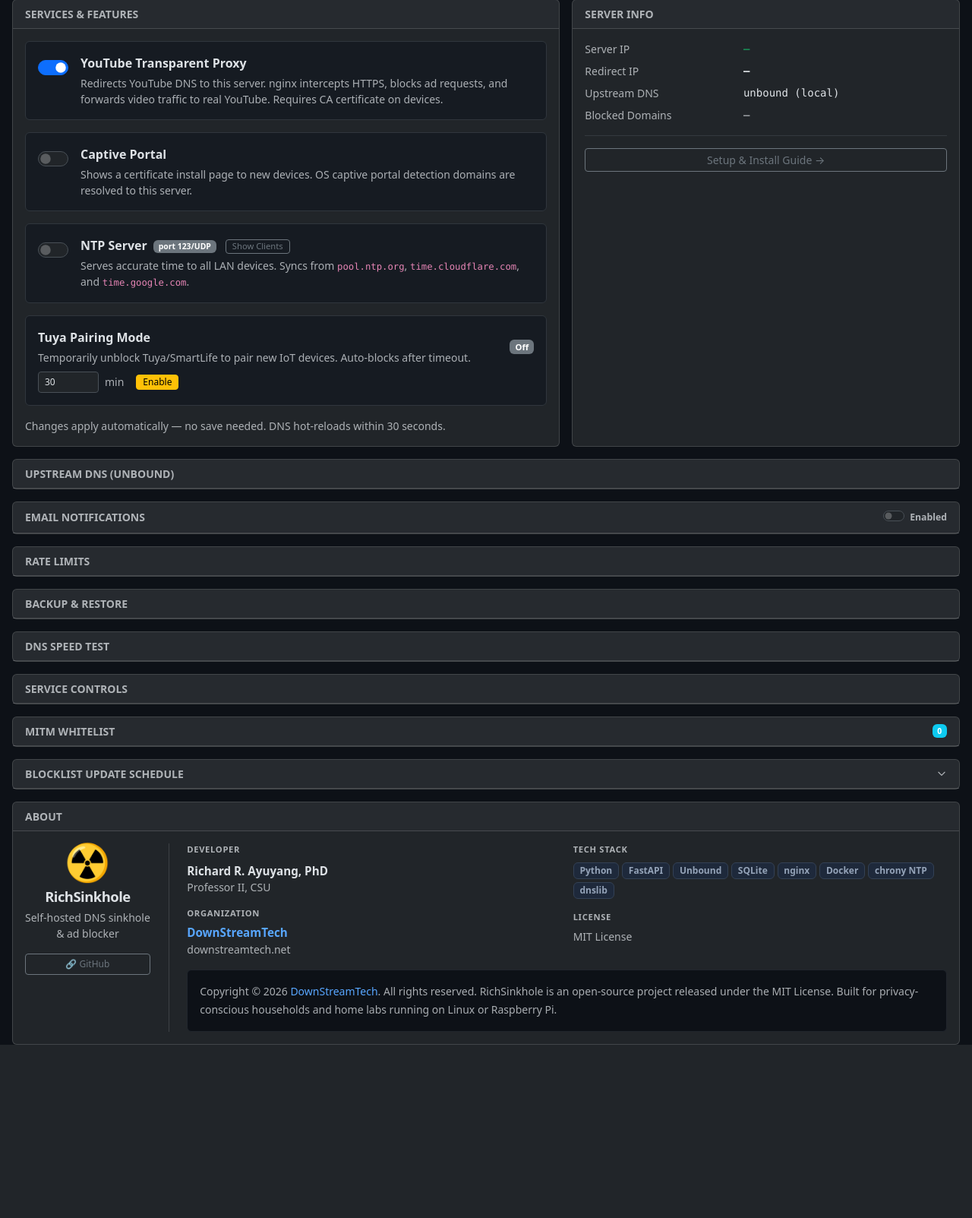
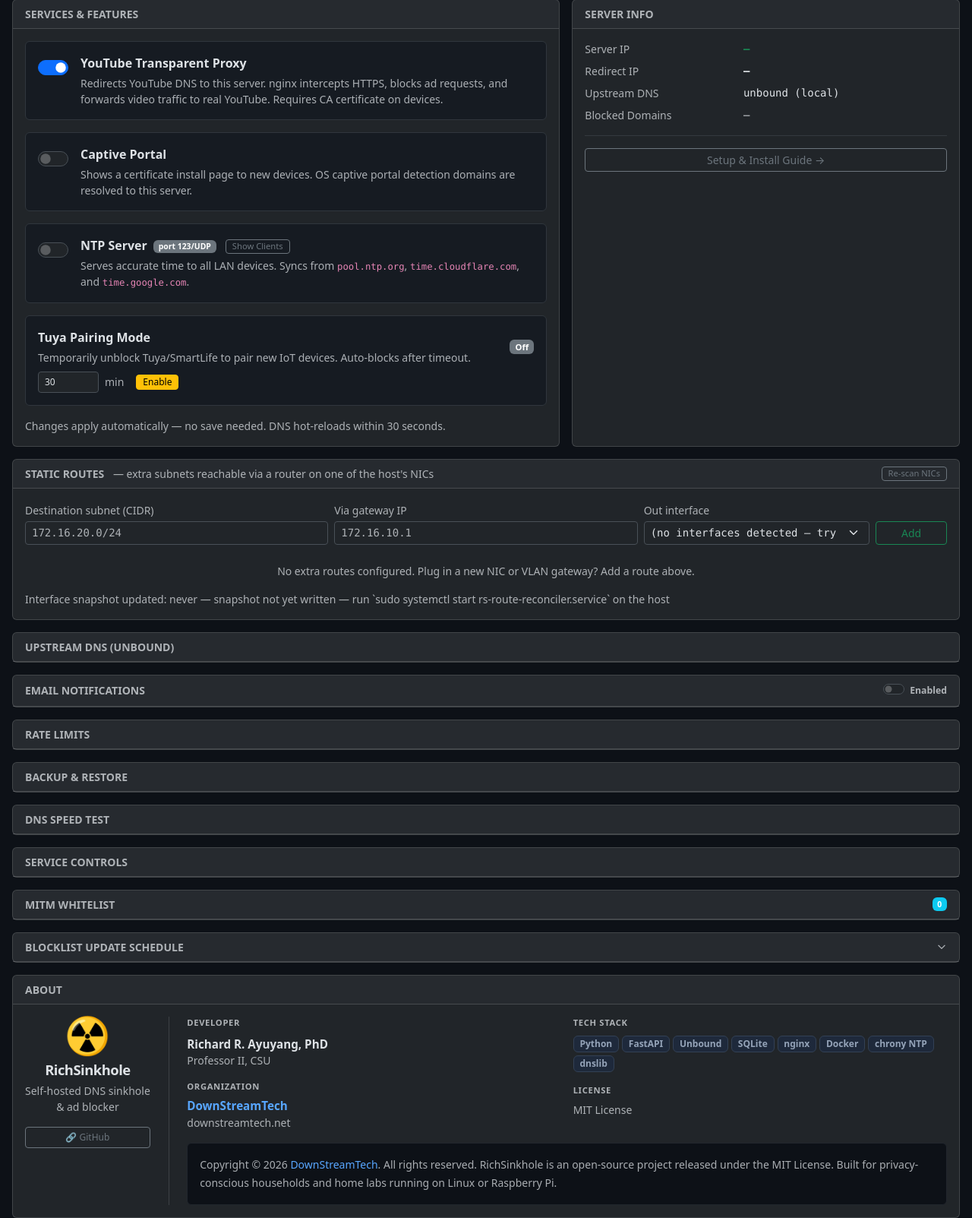
Before and after one commit to chardric/richsinkhole, a FastAPI app: page / in a window 1280 px wide, after a click on "Settings". Shown: the part 132-1735 px from the top of the page at 76% size. Before the commit the page ends 1507 px from the top, so only its background shows below. Run offline with FastAPI, Linux system fonts and the light colour scheme; data that the repository does not hold is empty; parts of the project's set-up code (start-up, migrations or seed data) failed here and were passed over; some libraries are stand-ins or nearby versions.

Commit message:
Dashboard UI for managing static routes from the Settings tab
Adds a "STATIC ROUTES" card with an add/remove form and a "Re-scan NICs"
button. The interface dropdown is auto-populated from a host snapshot
that the reconciler now writes alongside the YAML, so plugging in a new
LAN port and clicking Re-scan surfaces the new interface within seconds
without anyone touching the host shell.

Backend: routes.py router (GET/POST/DELETE /api/routes,
GET /api/routes/interfaces, POST /api/routes/refresh). YAML writes are
atomic via tempfile + os.replace so the host-side path watcher never
reads a half-written file. Service unit's ReadWritePaths extended to
include the data dir so ProtectHome=read-only stops blocking the
snapshot write.

```diff
--- a/dashboard/main.py
+++ b/dashboard/main.py
@@ -21,7 +21,7 @@ from fastapi.staticfiles import StaticFiles
 from fastapi.templating import Jinja2Templates
 
 import notifier
-from routers import allowlist, app_usage, audit_logs, backup, blocked_services, blocklist, canary, device_stats, devices, dns_records, doh, health, heatmap, logs, metrics, network_score, ntp, parental, privacy_report, proxy_rules, qr, schedules, security, services, sessions as sessions_router, settings, speedtest, stats, unbound_settings, updater
+from routers import allowlist, app_usage, audit_logs, backup, blocked_services, blocklist, canary, device_stats, devices, dns_records, doh, health, heatmap, logs, metrics, network_score, ntp, parental, privacy_report, proxy_rules, qr, routes, schedules, security, services, sessions as sessions_router, settings, speedtest, stats, unbound_settings, updater
 import audit
 import auth
 import jsonlog
@@ -162,6 +162,7 @@ app.include_router(devices.router, prefix="/api")
 app.include_router(device_stats.router, prefix="/api")
 app.include_router(schedules.router, prefix="/api")
 app.include_router(allowlist.router, prefix="/api")
+app.include_router(routes.router, prefix="/api")
 app.include_router(dns_records.router, prefix="/api")
 app.include_router(canary.router, prefix="/api")
 app.include_router(privacy_report.router, prefix="/api")
--- /dev/null
+++ b/dashboard/routers/routes.py
@@ -0,0 +1,141 @@
+# Copyright (c) 2026 DownStreamTech (https://downstreamtech.net)
+# Developed by: Richard R. Ayuyang, PhD
+#               Professor II, CSU
+# All rights reserved.
+
+"""
+Static routes manager — UI for the YAML config consumed by the host-side
+rs-route-reconciler.service.
+
+The container can read/write the YAML at /data/config/extra_routes.yml (the
+host bind-mounts data/config/ into /data/config/), but cannot directly inspect
+host network interfaces. The reconciler script writes host_interfaces.json
+next to the YAML on each run; this router serves that snapshot.
+"""
+
+from __future__ import annotations
+
+import ipaddress
+import json
+import os
+from pathlib import Path
+
+import yaml
+from fastapi import APIRouter, HTTPException
+from pydantic import BaseModel
+
+CONFIG_PATH = Path("/data/config/extra_routes.yml")
+SNAPSHOT_PATH = Path("/data/config/host_interfaces.json")
+
+router = APIRouter()
+
+
+# ── helpers ──────────────────────────────────────────────────────────────────
+
+
+def _read_routes() -> list[dict]:
+    if not CONFIG_PATH.exists():
+        return []
+    try:
+        data = yaml.safe_load(CONFIG_PATH.read_text()) or {}
+    except yaml.YAMLError as exc:
+        raise HTTPException(status_code=500, detail=f"config YAML invalid: {exc}")
+    out: list[dict] = []
+    for r in data.get("routes") or []:
+        if isinstance(r, dict) and r.get("net") and r.get("via") and r.get("dev"):
+            out.append({"net": str(r["net"]), "via": str(r["via"]), "dev": str(r["dev"])})
+    return out
+
+
+def _write_routes(routes: list[dict]) -> None:
+    CONFIG_PATH.parent.mkdir(parents=True, exist_ok=True)
+    header = (
+        "# RichSinkhole — extra static routes\n"
+        "# Managed by the dashboard. Hand-edits are preserved on reload but\n"
+        "# comments inside this file are NOT — keep notes elsewhere.\n"
+        "#\n"
+        "# After save, the host-side rs-route-reconciler service applies the\n"
+        "# changes within a few seconds via NetworkManager (persistent across\n"
+        "# reboots, no connection bounce).\n\n"
+    )
+    body = yaml.safe_dump({"routes": routes}, default_flow_style=False, sort_keys=False)
+    # Atomic write via tempfile + rename so the path watcher never sees a half-written file.
+    tmp = CONFIG_PATH.with_suffix(".yml.tmp")
+    tmp.write_text(header + body)
+    os.replace(tmp, CONFIG_PATH)
+
+
+def _validate(net: str, via: str, dev: str) -> tuple[str, str, str]:
+    try:
+        n = ipaddress.ip_network(net, strict=False)
+    except ValueError as exc:
+        raise HTTPException(status_code=400, detail=f"invalid net {net!r}: {exc}")
+    try:
+        v = ipaddress.ip_address(via)
+    except ValueError as exc:
+        raise HTTPException(status_code=400, detail=f"invalid via {via!r}: {exc}")
+    dev = (dev or "").strip()
+    if not dev or not dev.replace(".", "").replace("-", "").replace("_", "").isalnum():
+        raise HTTPException(status_code=400, detail=f"invalid dev {dev!r}")
+    return str(n), str(v), dev
+
+
+# ── endpoints ────────────────────────────────────────────────────────────────
+
+
+@router.get("/routes")
+async def list_routes():
+    return {"routes": _read_routes(), "config_path": str(CONFIG_PATH)}
+
+
+@router.get("/routes/interfaces")
+async def list_interfaces():
+    if not SNAPSHOT_PATH.exists():
+        return {"interfaces": [], "ts": None,
+                "note": "snapshot not yet written — run `sudo systemctl start rs-route-reconciler.service` on the host"}
+    try:
+        data = json.loads(SNAPSHOT_PATH.read_text())
+    except (OSError, json.JSONDecodeError) as exc:
+        raise HTTPException(status_code=500, detail=f"snapshot read failed: {exc}")
+    return data
+
+
+@router.post("/routes/refresh", status_code=202)
+async def refresh_snapshot():
+    """Touch the YAML so the host's path watcher re-runs the reconciler,
+    which refreshes host_interfaces.json. Used by the UI's 'Re-scan' button."""
+    if not CONFIG_PATH.exists():
+        raise HTTPException(status_code=404, detail="config file not present")
+    # `os.utime(None)` updates mtime to now and triggers inotify on the host.
+    os.utime(CONFIG_PATH, None)
+    return {"status": "queued"}
+
+
+class RouteIn(BaseModel):
+    net: str
+    via: str
+    dev: str
+
+
+@router.post("/routes", status_code=201)
+async def add_route(body: RouteIn):
+    net, via, dev = _validate(body.net, body.via, body.dev)
+    routes = _read_routes()
+    if any(r["net"] == net and r["dev"] == dev for r in routes):
+        raise HTTPException(status_code=409, detail=f"route for {net} on {dev} already exists")
+    routes.append({"net": net, "via": via, "dev": dev})
+    routes.sort(key=lambda r: (r["dev"], ipaddress.ip_network(r["net"])))
+    _write_routes(routes)
+    return {"net": net, "via": via, "dev": dev, "status": "added"}
+
+
+@router.delete("/routes")
+async def remove_route(net: str, dev: str):
+    """Delete by (net, dev) pair — net alone isn't unique because the same
+    subnet could (in principle) be reachable via two different interfaces."""
+    routes = _read_routes()
+    new = [r for r in routes if not (r["net"] == net and r["dev"] == dev)]
+    if len(new) == len(routes):
+        raise HTTPException(status_code=404, detail=f"no route {net} on {dev}")
+    _write_routes(new)
+    return {"net": net, "dev": dev, "status": "removed"}
--- a/dashboard/static/app.js
+++ b/dashboard/static/app.js
@@ -1416,6 +1416,78 @@ async function loadHealth() {
 // ============================================================
 // Custom Allowlist
 // ============================================================
+// ============================================================
+// Static Routes (extra subnets reachable via a router NIC-side)
+// ============================================================
+let _routesIfacesCache = [];
+
+async function loadStaticRoutes() {
+  const body = document.getElementById("routes-body");
+  const meta = document.getElementById("routes-snapshot-meta");
+  try {
+    const data = await api("GET", "/api/routes");
+    const routes = data.routes || [];
+    if (!routes.length) {
+      body.innerHTML = '<div class="text-muted small text-center py-2">No extra routes configured. Plug in a new NIC or VLAN gateway? Add a route above.</div>';
+    } else {
+      body.innerHTML = `<table class="table table-sm table-hover table-borderless mb-0 small align-middle">
+        <thead><tr class="text-muted" style="font-size:.7rem">
+          <th>Destination</th><th>Via</th><th>Interface</th><th class="text-end">Action</th>
+        </tr></thead>
+        <tbody>
+        ${routes.map(r => `<tr>
+          <td class="font-monospace py-1">${escHtml(r.net)}</td>
+          <td class="font-monospace text-muted py-1">${escHtml(r.via)}</td>
+          <td class="font-monospace py-1">${escHtml(r.dev)}</td>
+          <td class="text-end pe-0 py-1">
+            <button class="btn btn-sm btn-outline-danger py-0 px-2 btn-remove-route"
+                    data-net="${escHtml(r.net)}" data-dev="${escHtml(r.dev)}">Remove</button>
+          </td>
+        </tr>`).join("")}
+        </tbody></table>`;
+      body.querySelectorAll(".btn-remove-route").forEach(btn => {
+        btn.addEventListener("click", async () => {
+          const net = btn.dataset.net, dev = btn.dataset.dev;
+          if (!await confirmDialog(`Remove route to <strong>${net}</strong> via <code>${dev}</code>?<br><br>Clients on that subnet will lose connectivity to the sinkhole if no other route exists.`, { danger: true })) return;
+          try {
+            await api("DELETE", `/api/routes?net=${encodeURIComponent(net)}&dev=${encodeURIComponent(dev)}`);
+            showToast(`Removed ${net}`, "success");
+            loadStaticRoutes();
+          } catch (e) {
+            showToast("Remove failed: " + e.message, "danger");
+          }
+        });
+      });
+    }
+  } catch (e) {
+    body.innerHTML = `<div class="text-danger small text-center py-2">Could not load routes: ${escHtml(e.message)}</div>`;
+  }
+  // Refresh interface dropdown alongside the routes table
+  loadRouteInterfaces(meta);
+}
+
+async function loadRouteInterfaces(metaEl) {
+  const sel = document.getElementById("route-dev");
+  try {
+    const data = await api("GET", "/api/routes/interfaces");
+    _routesIfacesCache = data.interfaces || [];
+    const opts = _routesIfacesCache.length
+      ? _routesIfacesCache.map(i => {
+          const tag = i.ip ? `${i.name} — ${i.ip}/${i.prefix}` : `${i.name} — (no IP)`;
+          return `<option value="${escHtml(i.name)}">${escHtml(tag)}</option>`;
+        }).join("")
+      : '<option value="" disabled selected>(no interfaces detected — try Re-scan)</option>';
+    sel.innerHTML = opts;
+    if (metaEl) {
+      const ts = data.ts ? new Date(data.ts * 1000).toLocaleString() : "never";
+      metaEl.textContent = `Interface snapshot updated: ${ts}${data.note ? " — " + data.note : ""}`;
+    }
+  } catch (e) {
+    sel.innerHTML = '<option value="" disabled selected>(load failed)</option>';
+    if (metaEl) metaEl.textContent = "Interface snapshot unavailable.";
+  }
+}
+
 async function loadAllowlist() {
   const el = document.getElementById("allowlist-body");
   try {
@@ -2331,6 +2403,39 @@ function bindEvents() {
     loadServiceStatus();
     loadWhitelist();
     loadUpdateSchedule();
+    loadStaticRoutes();
+  });
+
+  // Static routes — add form
+  document.getElementById("form-add-route")?.addEventListener("submit", async (ev) => {
+    ev.preventDefault();
+    const net = document.getElementById("route-net").value.trim();
+    const via = document.getElementById("route-via").value.trim();
+    const dev = document.getElementById("route-dev").value.trim();
+    if (!net || !via || !dev) { showToast("Fill in all three fields.", "warning"); return; }
+    try {
+      await api("POST", "/api/routes", { net, via, dev });
+      document.getElementById("route-net").value = "";
+      document.getElementById("route-via").value = "";
+      showToast(`Added ${net} via ${via} on ${dev}`, "success");
+      loadStaticRoutes();
+    } catch (e) {
+      showToast("Add failed: " + e.message, "danger");
+    }
+  });
+
+  // Static routes — manual NIC re-scan (touches YAML on host so reconciler re-reads interfaces)
+  document.getElementById("btn-routes-rescan")?.addEventListener("click", async (ev) => {
+    const btn = ev.currentTarget;
+    btn.disabled = true; btn.textContent = "Re-scanning…";
+    try {
+      await api("POST", "/api/routes/refresh");
+      // Reconciler takes ~2s on prod hardware; give it 3s headroom before refetching.
+      setTimeout(() => { loadStaticRoutes(); btn.disabled = false; btn.textContent = "Re-scan NICs"; }, 3000);
+    } catch (e) {
+      showToast("Re-scan failed: " + e.message, "danger");
+      btn.disabled = false; btn.textContent = "Re-scan NICs";
+    }
   });
 
   // Backup config save
--- a/dashboard/templates/index.html
+++ b/dashboard/templates/index.html
@@ -880,6 +880,39 @@
               </dl>
               <hr class="border-secondary my-3">
               <a href="setup" class="btn btn-sm btn-outline-secondary w-100">Setup &amp; Install Guide &rarr;</a>
+            </div>
+          </div>
+        </div>
+
+        <!-- Row 1.5: Static Routes (extra subnets reachable via a known gateway) -->
+        <div class="col-12">
+          <div class="card">
+            <div class="card-header text-muted small fw-semibold d-flex justify-content-between align-items-center">
+              <span>STATIC ROUTES <span class="text-muted fw-normal ms-2">— extra subnets reachable via a router on one of the host's NICs</span></span>
+              <button class="btn btn-sm btn-outline-secondary py-0" id="btn-routes-rescan" style="font-size:.7rem" title="Re-scan host network interfaces (run this after plugging in a new LAN port)">Re-scan NICs</button>
+            </div>
+            <div class="card-body">
+              <form id="form-add-route" class="row g-2 mb-3 align-items-end">
+                <div class="col-12 col-md-4">
+                  <label class="form-label text-muted small mb-1">Destination subnet (CIDR)</label>
+                  <input type="text" class="form-control form-control-sm font-monospace" id="route-net" placeholder="172.16.20.0/24" required>
+                </div>
+                <div class="col-12 col-md-4">
+                  <label class="form-label text-muted small mb-1">Via gateway IP</label>
+                  <input type="text" class="form-control form-control-sm font-monospace" id="route-via" placeholder="172.16.10.1" required>
+                </div>
+                <div class="col-8 col-md-3">
+                  <label class="form-label text-muted small mb-1">Out interface</label>
+                  <select class="form-select form-select-sm font-monospace" id="route-dev" required>
+                    <option value="" disabled selected>Loading...</option>
+                  </select>
+                </div>
+                <div class="col-4 col-md-1 d-grid">
+                  <button class="btn btn-sm btn-outline-success" type="submit">Add</button>
+                </div>
+              </form>
+              <div id="routes-body"><div class="text-muted small text-center py-2">Loading routes…</div></div>
+              <div class="text-muted small mt-2" id="routes-snapshot-meta"></div>
             </div>
           </div>
         </div>
```
Also changed, not shown: scripts/route-reconciler.py (+47 -0 lines), CHANGELOG.md, 2 other files.
